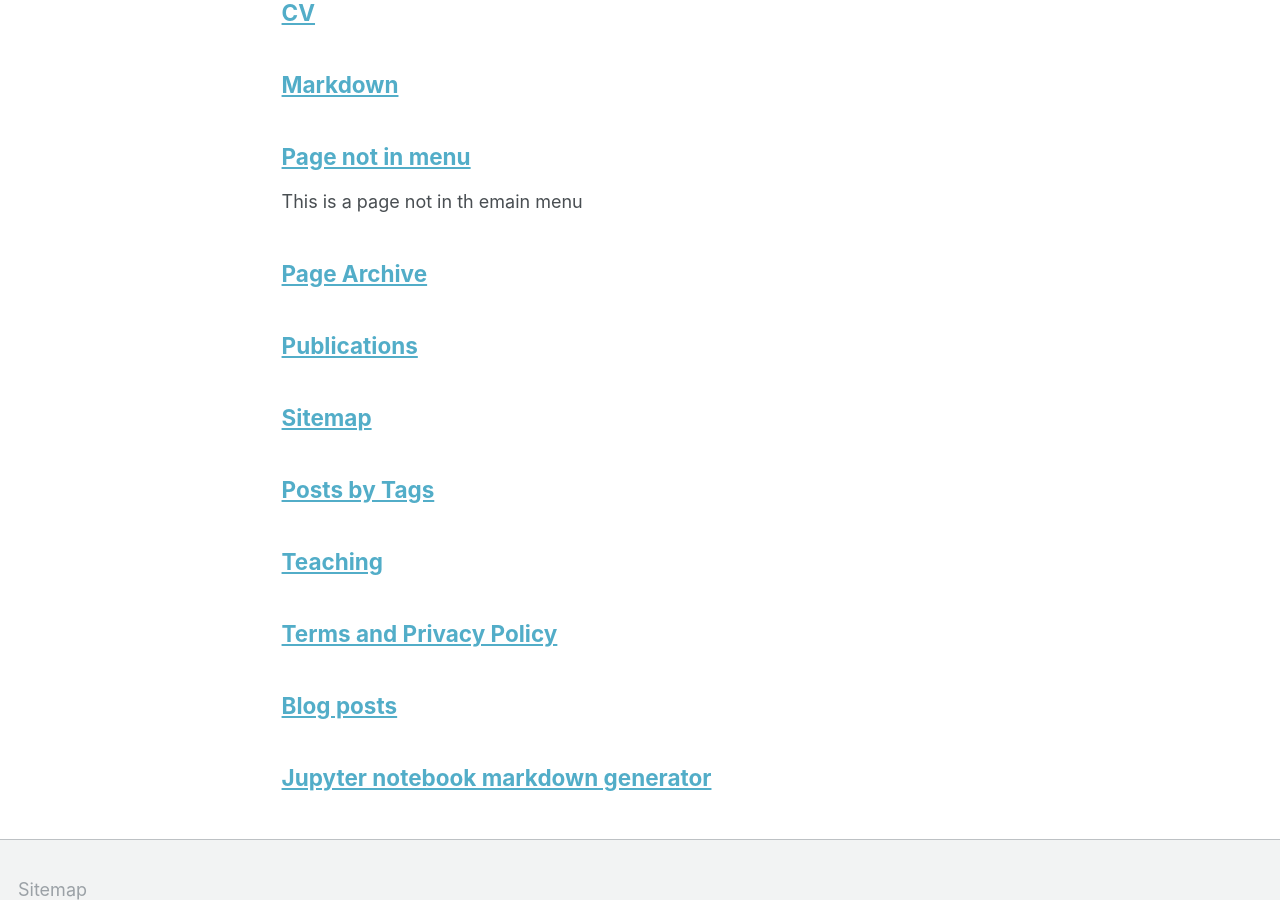
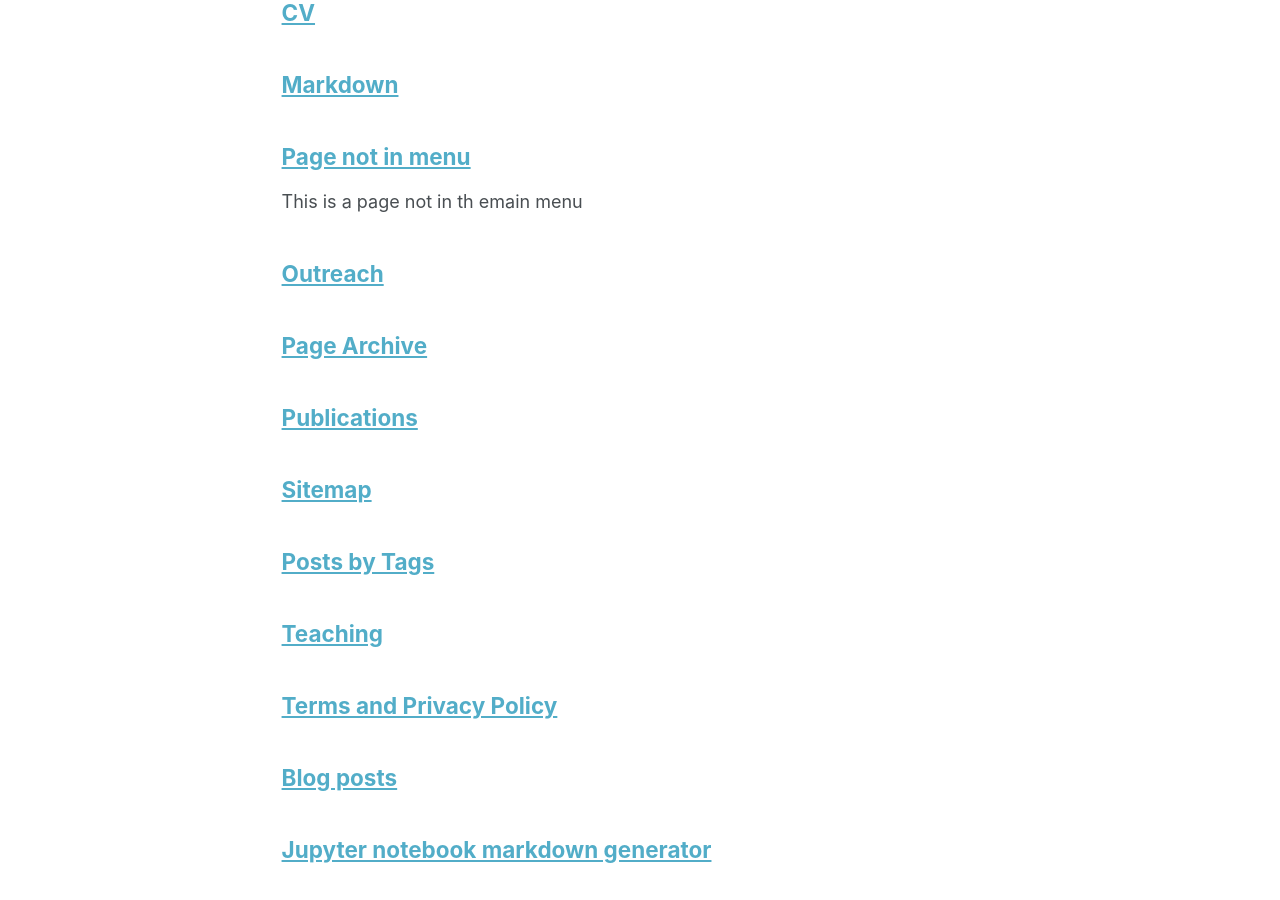
Before and after one commit to anjiecao/anjiecao.github.io, a Jekyll site: the page built from _pages/page-archive.html, in a window 1280 px wide and 900 px high, scrolled down 642 px. Built offline with Jekyll 4.4.1, drawn with Linux system fonts in a browser that asks for light colours.

Commit message:
outreach page

```diff
--- a/_config.yml
+++ b/_config.yml
@@ -212,6 +212,15 @@ defaults:
       author_profile: true
       share: true
       comments: true
+   # _outreach
+  - scope:
+      path: ""
+      type: outreach
+    values:
+      layout: single
+      author_profile: true
+      share: true
+      comments: true
 
 # Sass/SCSS
 sass:
--- a/_data/navigation.yml
+++ b/_data/navigation.yml
@@ -4,7 +4,7 @@ main:
     url: /publications/
 
   - title: "Outreach"
-    url: /publications/
+    url: /outreach/
 
   - title: "Fun!"
     url: /portfolio/
```
Also changed, not shown: _pages/outreach.md (added, +7 -0 lines).
